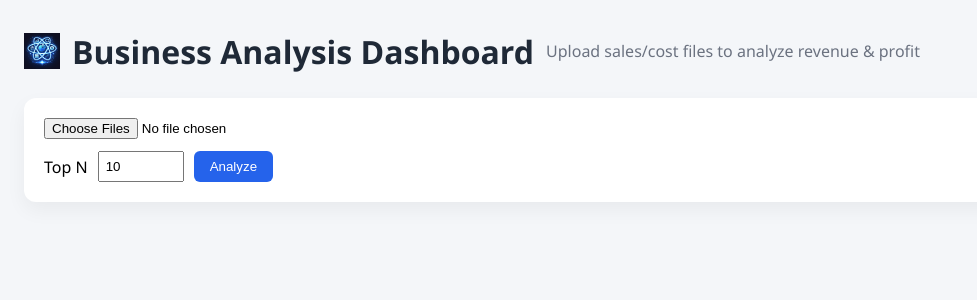
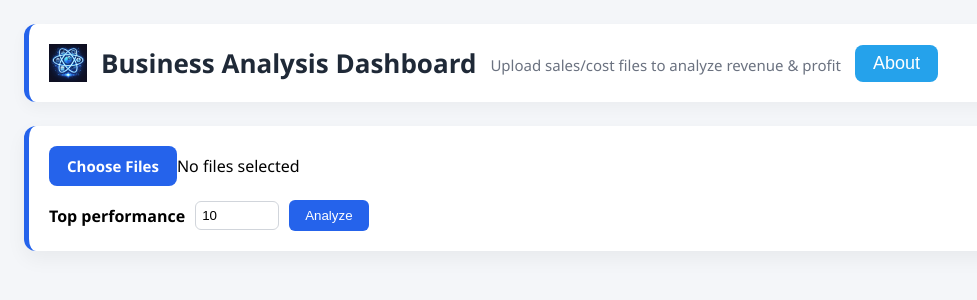
Before and after one commit to MadhumithaPadiripaty/Know-You, a React (Create React App) app in the folder frontend/: page / in a window 1280 px wide. Shown: the top 300 px of the page, without its empty margins (0-977 px from the left). Built offline with nearby package versions, Linux system fonts and the light colour scheme.

Commit message:
UI Enhance

```diff
--- a/frontend/public/index.html
+++ b/frontend/public/index.html
@@ -7,23 +7,25 @@
     <meta name="theme-color" content="#000000" />
     <meta
       name="description"
-      content="Know Your Pay helps businesses analyze revenue, cost, and profit from Excel and CSV files instantly."
+      content="Know Your Pay helps businesses analyze/track inventory, profit, costs, sales and revenue by simply uploading Excel or CSV files. Get clear reports in seconds—no formulas, no spreadsheets, no accounting tools needed."
     />
     <meta name="keywords"
       content="revenue analysis, profit calculator, excel analytics, cost analysis, financial dashboard" />
 
     <link rel="apple-touch-icon" href="%PUBLIC_URL%/logo.png" />
 
-    <title>Know You</title>
+    <title>Know You -Quick and Automated Revenue, Cost & Profit Report | Know Your Pay </title>
     <meta name="google-site-verification" content="-cE1FWfT2hhI4ZPSG7IAfxe9sUTgFTpCDK8zbN74Icg" />
+
     <!-- Open Graph (LinkedIn, Facebook, WhatsApp) -->
-    <meta property="og:title" content="Know Your Pay" />
-    <meta property="og:description" content="Analyze revenue, cost, and profit easily" />
+    <meta property="og:title" content="Know You" />
+    <meta property="og:description" content="Analyze your business with Know You and Know Your Pay. Generate quick and automated revenue, cost, and profit reports from Excel or CSV files." />
     <meta property="og:url" content="https://knowyourpay.com" />
     <meta property="og:type" content="website" />
     <meta property="og:image" content="https://knowyourpay.com/logo.png" />
     <link rel="canonical" href="https://knowyourpay.com/" />
 
+    <!-- Favicon -->
     <link rel="icon" href="%PUBLIC_URL%/favicon/favicon.ico" />
     <link rel="icon" type="image/png" sizes="32x32" href="%PUBLIC_URL%/favicon/favicon-32x32.png" />
     <link rel="icon" type="image/png" sizes="16x16" href="%PUBLIC_URL%/favicon/favicon-16x16.png" />
@@ -56,13 +58,5 @@
       To create a production bundle, use `npm run build` or `yarn build`.
     -->
 
-        <!-- public/sitemap.xml
-    <?xml version="1.0" encoding="UTF-8"?>
-    <urlset xmlns="http://www.sitemaps.org/schemas/sitemap/0.9">
-      <url>
-        <loc>https://knowyourpay.com/</loc>
-        <priority>1.0</priority>
-      </url>
-    </urlset> -->
   </body>
 </html>
--- a/frontend/src/App.css
+++ b/frontend/src/App.css
@@ -14,29 +14,96 @@ body {
 /* HEADER / LOGO */
 /* ----------------------------- */
 .header {
+  background: #ffffff;
+  padding: 20px;
+  border-radius: 12px;
+  border-left: 5px solid #2563eb;
+  box-shadow: 0 6px 16px rgba(0, 0, 0, 0.04);
   display: flex;
   align-items: center;
-  gap: 12px;
-  margin-bottom: 20px;
+  gap: 14px;
+  margin-bottom: 24px;
+
+}
+
+.logo {
+  height: 38px;
+  width: auto;
 }
 
 .header h1 {
   margin: 0;
+  font-size: 26px;
   color: #1f2937;
 }
 
 .header p {
+  margin: 4px 0 0;
   color: #6b7280;
+  font-size: 15px;
 }
 
-.logo {
-  height: 36px;  /* perfect for heading */
-  width: auto;
+/* About Button */
+.go-to-about-btn {
+  margin-left: auto;
+  background-color: #25a2eb;
+  color: white;
+  border: none;
+  padding: 8px 18px;
+  font-size: 18px;
+  border-radius: 8px;
+  cursor: pointer;
+  transition: background 0.25s ease;
 }
 
-/* ----------------------------- */
+.go-to-about-btn:hover {
+  background-color: #4338ca;
+}
+
+.upload-card {
+  background: #ffffff;
+  padding: 20px;
+  border-radius: 12px;
+  border-left: 5px solid #2563eb;
+  box-shadow: 0 6px 16px rgba(0, 0, 0, 0.04);
+  margin-bottom: 24px;
+}
+
+
+/* ============================= */
+/* FILE UPLOAD BUTTON */
+/* ============================= */
+
+.file-upload {
+  display: inline-block;
+  background-color: #2563eb;
+  color: white;
+  padding: 10px 18px;
+  border-radius: 8px;
+  font-size: 15px;
+  font-weight: 600;
+  cursor: pointer;
+  width: fit-content;
+  transition: background 0.25s ease, transform 0.15s ease;
+}
+
+.file-upload:hover {
+  background-color: #2563eb;
+  transform: translateY(-1px);
+}
+
+.file-upload:active {
+  transform: translateY(0);
+}
+
+/* Hide default input */
+.file-input {
+  display: none;
+}
+
+/* ============================= */
 /* CARDS */
-/* ----------------------------- */
+/* ============================= */
 .card {
   background: white;
   border-radius: 12px;
@@ -45,13 +112,13 @@ body {
   box-shadow: 0 8px 20px rgba(0, 0, 0, 0.05);
 }
 
-/* ----------------------------- */
-/* FORMS & CONTROLS */
-/* ----------------------------- */
+/* ============================= */
+/* UPLOAD FORM */
+/* ============================= */
 .upload-form {
   display: flex;
   flex-direction: column;
-  gap: 12px;
+  gap: 14px;
 }
 
 .controls {
@@ -60,9 +127,15 @@ body {
   gap: 10px;
 }
 
+.controls label {
+  font-weight: 600;
+}
+
 .controls input[type="number"] {
   width: 70px;
   padding: 6px;
+  border-radius: 6px;
+  border: 1px solid #d1d5db;
 }
 
 .controls button {
@@ -75,20 +148,21 @@ body {
 }
 
 .controls button:hover {
-  background: #1d4ed8;
+  background: #1d5ed8;
 }
 
-/* ----------------------------- */
-/* LOADING STATE */
-/* ----------------------------- */
+/* ============================= */
+/* LOADING */
+/* ============================= */
 .loading {
   margin: 20px 0;
   font-weight: bold;
+  text-align: center;
 }
 
-/* ----------------------------- */
-/* STATISTICS GRID */
-/* ----------------------------- */
+/* ============================= */
+/* STATS GRID */
+/* ============================= */
 .grid {
   display: grid;
   grid-template-columns: repeat(auto-fit, minmax(200px, 1fr));
@@ -97,13 +171,14 @@ body {
 
 .stat h3 {
   margin: 0;
+  font-size: 14px;
   color: #6b7280;
-  font-size: 14px;
 }
 
 .stat p {
   font-size: 24px;
-  margin: 8px 0 0;
+  margin-top: 8px;
+  font-weight: bold;
   color: #111827;
 }
 
@@ -112,9 +187,9 @@ body {
   color: #4b5563;
 }
 
-/* ----------------------------- */
-/* TOTALS GRID */
-/* ----------------------------- */
+/* ============================= */
+/* TOTALS */
+/* ============================= */
 .totals-grid {
   display: grid;
   grid-template-columns: repeat(auto-fit, minmax(220px, 1fr));
@@ -127,11 +202,12 @@ body {
   border-radius: 8px;
   display: flex;
   justify-content: space-between;
+  font-weight: 500;
 }
 
-/* ----------------------------- */
-/* TABLE STYLES */
-/* ----------------------------- */
+/* ============================= */
+/* TABLE */
+/* ============================= */
 .table-wrapper {
   overflow-x: auto;
 }
@@ -144,8 +220,9 @@ table {
 
 th {
   background: #f3f4f6;
+  padding: 10px;
   text-align: left;
-  padding: 10px;
+  font-weight: 600;
 }
 
 td {
@@ -156,3 +233,84 @@ td {
 tr:hover {
   background: #f9fafb;
 }
+
+/* ============================= */
+/* ABOUT SECTION */
+/* ============================= */
+.about-toggle {
+  text-align: center;
+  margin: 20px 0;
+}
+
+.toggle-btn {
+  background-color: #4f46e5;
+  color: white;
+  border: none;
+  padding: 10px 22px;
+  font-size: 16px;
+  border-radius: 8px;
+  cursor: pointer;
+  transition: background 0.3s ease;
+}
+
+.toggle-btn:hover {
+  background-color: #4338ca;
+}
+
+.about-container {
+  background-color: #f9fafb;
+  border-left: 4px solid #4f46e5;
+  padding: 20px;
+  margin: 15px 0;
+  border-radius: 8px;
+  box-shadow: 0 2px 6px rgba(0, 0, 0, 0.05);
+  animation: fadeIn 0.3s ease-in-out;
+}
+
+.about-container h2 {
+  margin-top: 0;
+  color: #1f2937;
+}
+
+.about-intro {
+  font-size: 16px;
+  margin-bottom: 10px;
+}
+
+.about-details {
+  font-size: 14px;
+  color: #374151;
+}
+
+/* ============================= */
+/* ANIMATIONS */
+/* ============================= */
+@keyframes fadeIn {
+  from {
+    opacity: 0;
+    transform: translateY(-6px);
+  }
+  to {
+    opacity: 1;
+    transform: translateY(0);
+  }
+}
+
+/* ============================= */
+/* RESPONSIVE */
+/* ============================= */
+@media (max-width: 768px) {
+  .header {
+    flex-direction: column;
+    align-items: flex-start;
+  }
+
+  .go-to-about-btn {
+    margin-left: 0;
+    margin-top: 10px;
+  }
+
+  .header h1 {
+    font-size: 22px;
+  }
+}
--- a/frontend/src/pages/About.jsx
+++ b/frontend/src/pages/About.jsx
@@ -1,18 +1,35 @@
+import React, { useState } from "react";
+
 export default function About() {
+  const [showDescription, setShowDescription] = useState(false);
+
+  const handleToggle = () => {
+    setShowDescription(!showDescription);
+  };
   return (
-    <div className="page">
+    <div className="about-container">
       <h1>About KnowYourPay</h1>
 
-      <p>
-        KnowYourPay helps users analyze pricing, cost, revenue, and profit
-        from uploaded data files. It is designed for students, analysts,
-        startups, and businesses to quickly understand financial performance.
-      </p>
+      <button className="toggle-btn" onClick={handleToggle}>
+        {showDescription ? "Hide Description" : "Show Description"}
+      </button>
 
-      <p>
-        Upload your data, analyze trends, and get insights instantly —
-        no complex setup required.
-      </p>
+      {showDescription && (
+        <div className="about-content">
+          <p className="about-intro">
+            KnowYourPay empowers users to analyze{" "}
+            <strong>pricing, costs, revenue, and profit</strong> from uploaded
+            data files. Perfect for <em>students, analysts, startups, and
+            businesses</em>, it helps you understand financial performance
+            quickly and efficiently.
+          </p>
+
+          <p className="about-details">
+            Upload your data, visualize trends, and gain actionable insights
+            instantly — no complex setup or expertise required.
+          </p>
+        </div>
+      )}
     </div>
   );
 }
--- a/frontend/src/pages/Dashboard.jsx
+++ b/frontend/src/pages/Dashboard.jsx
@@ -1,5 +1,6 @@
 import React, { useState } from "react";
 import axios from "axios";
+import { Link } from "react-router-dom";
 
 export default function Dashboard() {
   const [files, setFiles] = useState([]);
@@ -22,7 +23,8 @@ export default function Dashboard() {
     setLoading(true);
     try {
       const response = await axios.post(
-        "https://know-you-m73y.onrender.com/analyze",
+        "http://localhost:8000/analyze",
+        // "https://know-you-m73y.onrender.com/analyze",
         formData,
         { headers: { "Content-Type": "multipart/form-data" } }
       );
@@ -41,14 +43,36 @@ export default function Dashboard() {
         <img src="/logo.png" alt="Know Your Pay" class="logo" />
         <h1>Business Analysis Dashboard</h1>
         <p>Upload sales/cost files to analyze revenue & profit</p>
+        {/* About Page Link */}
+        <Link to="/about">
+          <button className="go-to-about-btn">About</button>
+        </Link>
       </header>
 
       {/* Upload Card */}
       <div className="card upload-card">
         <form onSubmit={handleSubmit} className="upload-form">
-          <input type="file" multiple onChange={handleFileChange} />
+          {/* File selector row */}
+          <div className="file-row">
+            <label className="file-upload">
+              Choose Files
+              <input
+                type="file"
+                multiple
+                onChange={handleFileChange}
+                className="file-input"
+              />
+            </label>
+
+            <span className="file-status">
+              {files.length === 0 && "No files selected"}
+              {files.length > 0 && files.map((file) => file.name).join(", ")}
+            </span>
+          </div>
+
+          {/* Controls */}
           <div className="controls">
-            <label>Top N</label>
+            <label>Top performance</label>
             <input
               type="number"
               min="1"
@@ -96,7 +120,7 @@ export default function Dashboard() {
           {/* Top Items */}
           {results.top_items.length > 0 && (
             <div className="card">
-              <h3>🏆 Top {topN} Items by Profit</h3>
+              <h3>🏆 Top {topN} Products by Profit</h3>
               <div className="table-wrapper">
                 <table>
                   <thead>
```
Also changed, not shown: 2 other files (tests, documents, lock files or other folders).
